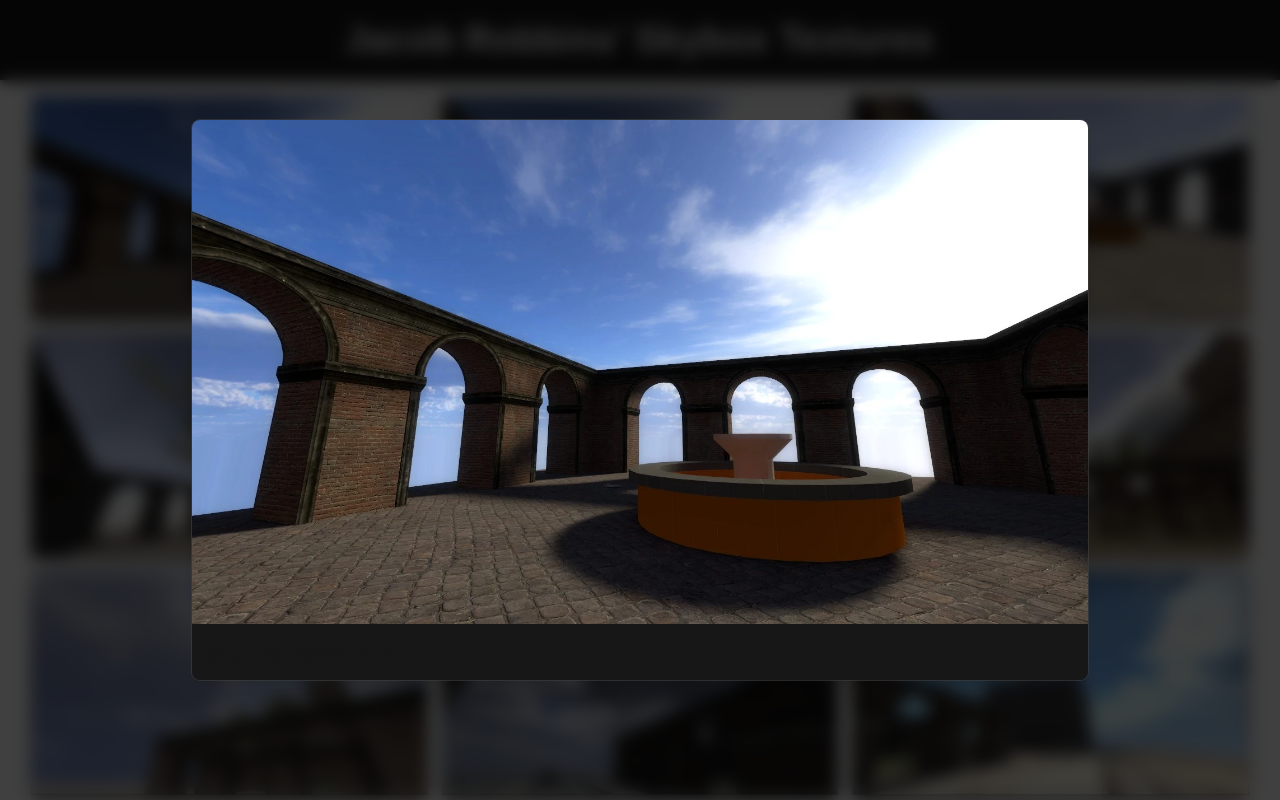
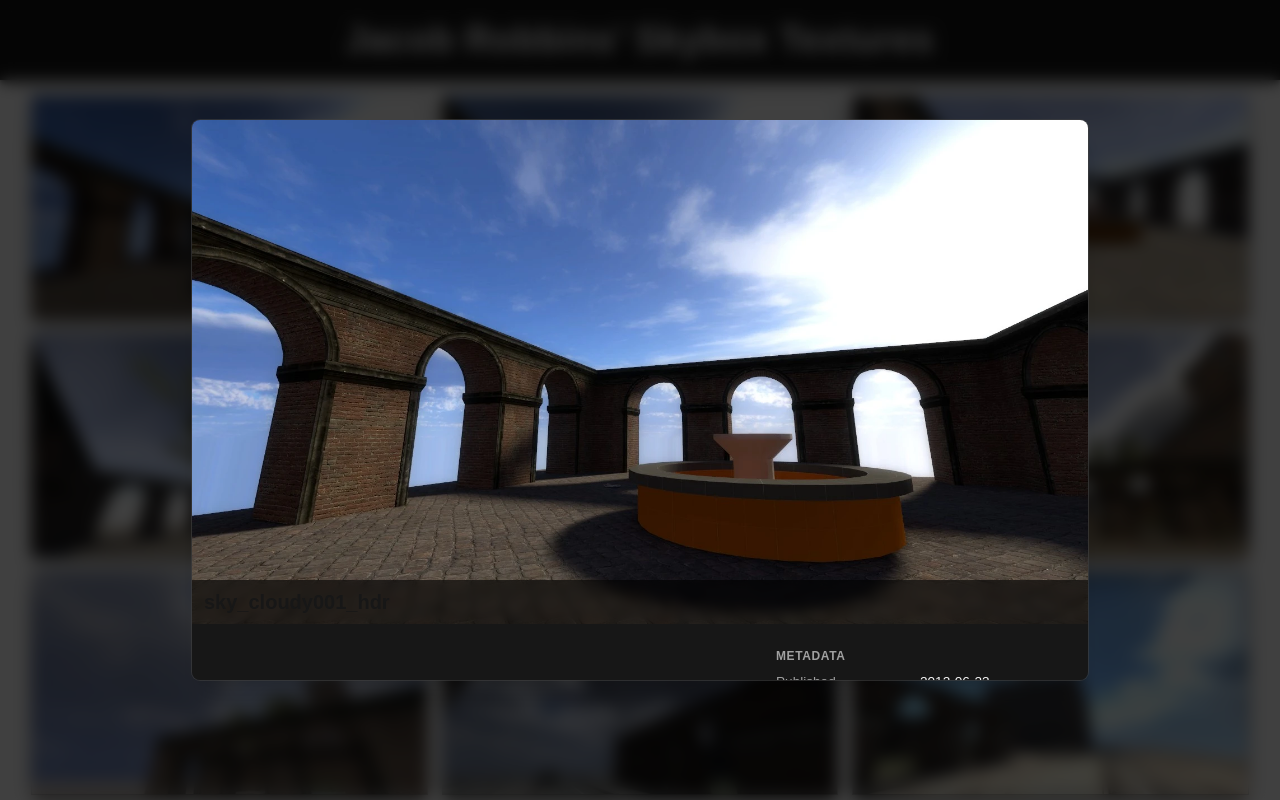
Before and after one commit to Jacobdeanr/Source_Skyboxes, a Next.js app: page / in a window 1280 px wide. Both pictures are taken after a click on the button "sky_cloudy001_hdr". Shown: the top 800 px of the page. Built offline with nearby package versions, Linux system fonts and the light colour scheme.

Commit message:
Added download button
Changed formatting of the modal to include swatches

```diff
--- /dev/null
+++ b/app/ui/downloadbutton.tsx
@@ -0,0 +1,58 @@
+'use client';
+
+import type { ComponentPropsWithoutRef } from 'react';
+
+interface DownloadButtonProps extends ComponentPropsWithoutRef<'a'> {
+  label?: string;
+  format?: string;
+  size?: string;
+}
+
+export default function DownloadButton({
+  label = 'Download',
+  format,
+  size,
+  className = '',
+  ...anchorProps
+}: DownloadButtonProps) {
+  return (
+    <a
+      {...anchorProps}
+      className={`
+        inline-flex items-center gap-3
+        rounded-lg
+        bg-gradient-to-r from-yellow-400 to-amber-500
+        px-5 py-2
+        font-semibold text-neutral-900
+        shadow-md shadow-black/40
+        ring-1 ring-inset ring-yellow-500/40
+        transition
+        hover:brightness-110 hover:shadow-lg
+        active:scale-95
+        ${className}
+      `}
+    >
+      <svg
+        viewBox="0 0 24 24"
+        aria-hidden="true"
+        className="w-5 h-5 fill-current shrink-0"
+      >
+        <path d="M12 3a1 1 0 0 1 1 1v9.59l2.3-2.3a1 1 0 1 1 1.4 1.42l-4 4a1 1 0 0 1-1.4 0l-4-4a1 1 0 1 1 1.4-1.42L11 13.59V4a1 1 0 0 1 1-1z" />
+        <path d="M5 19a1 1 0 0 1 1-1h12a1 1 0 1 1 0 2H6a1 1 0 0 1-1-1z" />
+      </svg>
+
+      <span className="whitespace-nowrap">
+        {label}
+        {(format || size) && (
+          <span className="font-normal">
+            {' '}
+            ( {format ?? ''}
+            {format && size ? ' • ' : ''}
+            {size ?? ''}
+            )
+          </span>
+        )}
+      </span>
+    </a>
+  );
+}
--- a/app/ui/fogparameters.tsx
+++ b/app/ui/fogparameters.tsx
@@ -1,24 +1,22 @@
+import { Swatch } from "./swatch";
+import { ParamSection, ParamRow } from './parametersections';
+
 type Fog = { primaryFogColor?: number[]; secondaryFogColor?: number[] };
 
 export default function FogParams(f: Fog) {
   if (!f || (!f.primaryFogColor && !f.secondaryFogColor)) return null;
   return (
-    <div className="text-sm text-neutral-400">
-      <h3 className="font-semibold mb-1 mt-2">Fog Parameters</h3>
-      <ul className="list-inside space-y-0.5">
-        {f.primaryFogColor?.length && (
-          <li>
-            <span className="font-semibold">Primary Fog Color:</span>{' '}
-            {f.primaryFogColor.join(' ')}
-          </li>
+    <ParamSection title="Fog Parameters">
+      {f.primaryFogColor?.length && (
+          <ParamRow label="Primary Fog Color">
+            <Swatch rgb={f.primaryFogColor!}/>
+          </ParamRow>
         )}
-        {f.secondaryFogColor?.length && (
-          <li>
-            <span className="font-semibold">Secondary Fog Color:</span>{' '}
-            {f.secondaryFogColor.join(' ')}
-          </li>
+      {f.secondaryFogColor?.length && (
+          <ParamRow label="Secondary Fog Color">
+            <Swatch rgb={f.secondaryFogColor!}/>
+          </ParamRow>
         )}
-      </ul>
-    </div>
+    </ParamSection>
   );
 }
--- a/app/ui/meta.tsx
+++ b/app/ui/meta.tsx
@@ -1,3 +1,5 @@
+import { ParamSection, ParamRow } from './parametersections';
+
 type Props = {
     author?: string;
     publishDate?: string;
@@ -15,24 +17,23 @@ type Props = {
       <>
         {description && <p className="text-sm text-neutral-300">{description}</p>}
 
-        <ul className="text-sm text-neutral-400 space-y-0.5">
-          {author && (
-            <li>
-              <span className="font-semibold">Author:</span> {author}
-            </li>
+        <ParamSection title="Metadata">
+          {/* {author && (
+            <ParamRow label="Author">
+              {author}
+          </ParamRow>
+          )} */}
+          {publishDate && (
+            <ParamRow label="Published">
+              {publishDate}
+            </ParamRow>
           )}
-          {publishDate && (
-            <li>
-              <span className="font-semibold">Published:</span> {publishDate}
-            </li>
-          )}
-          {categories?.length && (
-            <li>
-              <span className="font-semibold">Categories:</span>{' '}
+          {/*categories?.length && (
+            <ParamRow label="Categories">
               {categories.join(', ')}
-            </li>
-          )}
-        </ul>
+            </ParamRow>
+          )*/}
+        </ParamSection>
       </>
     );
   }
--- a/app/ui/modal.tsx
+++ b/app/ui/modal.tsx
@@ -3,7 +3,8 @@ import { useEffect, useState } from 'react';
 import Meta from './meta';
 import SunParams from './sunparameters';
 import FogParams from './fogparameters';
-import MapList   from './maplist';
+import CommunityMaps   from './maplist';
+import DownloadButton from './downloadbutton';
 
 type MapLink = { name: string; url: string };
 type Meta = {
@@ -11,6 +12,7 @@ type Meta = {
   steamMaps?: MapLink[];
   sunParameters?: any;
   fogParameters?: any;
+  fileSize?: string;
 };
 
 export default function Modal({ slug, onClose }: { slug: string; onClose: () => void }) {
@@ -26,20 +28,39 @@ export default function Modal({ slug, onClose }: { slug: string; onClose: () =>
       <article onClick={e=>e.stopPropagation()} className="w-full max-w-[90vw] sm:max-w-xl md:max-w-2xl lg:max-w-3xl xl:max-w-4xl max-h-[70vh] overflow-y-auto overscroll-contain bg-neutral-900 rounded-lg shadow-xl ring-1 ring-neutral-700/60">
         <div className="relative w-full aspect-[16/9]">
           <img src={`${imgBase}/previews/1.webp`} alt="" className="absolute inset-0 w-full h-full object-cover" />
+          <div className="absolute inset-x-0 bottom-0 bg-black/60 backdrop-blur-xs px-3 py-2">
+            <h2 className="text-xl font-bold">{slug}</h2>
+          </div>
         </div>
 
-        <div className="p-4 space-y-4">
-          <h2 className="text-xl font-bold">{slug}</h2>
+        {/* ⋯ modal body ⋯ */}
+          <div
+            className="
+              p-6
+              space-y-8
+              lg:grid lg:grid-cols-[1fr_auto] lg:gap-12
+            "
+          >
 
-          <Meta {...meta} />
-          <SunParams {...meta?.sunParameters} />
-          <FogParams {...meta?.fogParameters} />
-          <MapList maps={meta?.steamMaps} />
+          <div className="space-y-6">
+            {/* LEFT: all the numeric / textual data */}
+              <SunParams {...meta?.sunParameters} />
+              <FogParams {...meta?.fogParameters} />
+            </div>
 
-          <a href={`/Source_Skyboxes_NextJS/skyboxes/${slug}/download/${slug}.7z`} className="underline text-blue-300" download>
-            Download .7z
-          </a>
-        </div>
+            {/* RIGHT: maps list + CTA — fixed-width column */}
+            <div className="space-y-6 lg:min-w-[18rem] lg:self-start">
+              <Meta {...meta} />
+              <CommunityMaps maps={meta?.steamMaps} />
+              <DownloadButton
+                href={`/Source_Skyboxes_NextJS/skyboxes/${slug}/download/${slug}.7z`}
+                download
+                format=".7z"
+                size={meta?.fileSize}
+              />
+
+            </div>
+          </div>
       </article>
     </div>
   );
--- /dev/null
+++ b/app/ui/parametersections.tsx
@@ -0,0 +1,50 @@
+import { ReactNode } from 'react';
+
+export function ParamSection({
+  title,
+  children,
+}: {
+  title: string;
+  children: ReactNode;
+}) {
+
+  return (
+    <section className="mt-6 first:mt-0">
+      <h4
+        className="
+          mb-2
+          text-xs font-semibold uppercase tracking-wider
+          text-neutral-400
+        "
+      >
+        {title}
+      </h4>
+
+      <dl
+        className="
+          grid grid-cols-[8rem_1fr]            /* 8 rem label column */
+          gap-y-2 gap-x-4
+          text-[clamp(0.85rem,0.9vw,0.95rem)]
+        "
+      >
+        {children}
+      </dl>
+    </section>
+
+  );
+}
+
+export function ParamRow({
+    label,
+    children,
+  }: {
+    label: string;
+    children: ReactNode;
+  }) {
+    return (
+      <>
+        <dt className="text-neutral-400 font-medium">{label}</dt>
+        <dd className="text-neutral-100">{children}</dd>
+      </>
+    );
+  }
--- /dev/null
+++ b/app/ui/swatch.tsx
@@ -0,0 +1,32 @@
+type SwatchProps = { rgb: number[] };
+
+export function Swatch({ rgb }: SwatchProps) {
+  const [r, g, b] = rgb;
+  const color  = `rgb(${r},${g},${b})`;
+  const values = rgb.join(' ');
+
+  return (
+    <span
+      className="
+        inline-flex overflow-hidden rounded-md ring-1 ring-neutral-700/40
+        text-sm font-mono
+      "
+      title={color}
+    >
+      <span
+        className="w-8 h-6 shrink-0"
+        style={{ backgroundColor: color }}
+      />
+
+      <span
+        className="
+          px-2 flex items-center
+          bg-neutral-800/60 backdrop-blur-[2px]
+          text-neutral-100
+        "
+      >
+        {values}
+      </span>
+    </span>
+  );
+}
--- a/public/data/sky_overcast001_hdr.json
+++ b/public/data/sky_overcast001_hdr.json
@@ -23,12 +23,5 @@
       105,
       200
     ]
-  },
-  "fogParameters": {
-    "primaryFogColor": [
-      0,
-      0,
-      0
-    ]
   }
 }
--- a/public/data/sky_sunset005.json
+++ b/public/data/sky_sunset005.json
@@ -21,12 +21,6 @@
       193,
       133,
       450
-    ],
-    "ambience": [
-      0,
-      0,
-      0,
-      0
     ]
   },
   "fogParameters": {
--- a/public/data/sky_wildfire01_hdr.json
+++ b/public/data/sky_wildfire01_hdr.json
@@ -8,10 +8,6 @@
     "Cloudy"
   ],
   "steamMaps": [
-    {
-      "name": "rp_dustvegas",
-      "url": "https://steamcommunity.com/sharedfiles/filedetails/?id=3152100416"
-    },
     {
       "name": "West London",
       "url": "https://steamcommunity.com/sharedfiles/filedetails/?id=3129692021"
```
Also changed, not shown: app/ui/sunparameters.tsx (+27 -47 lines).
